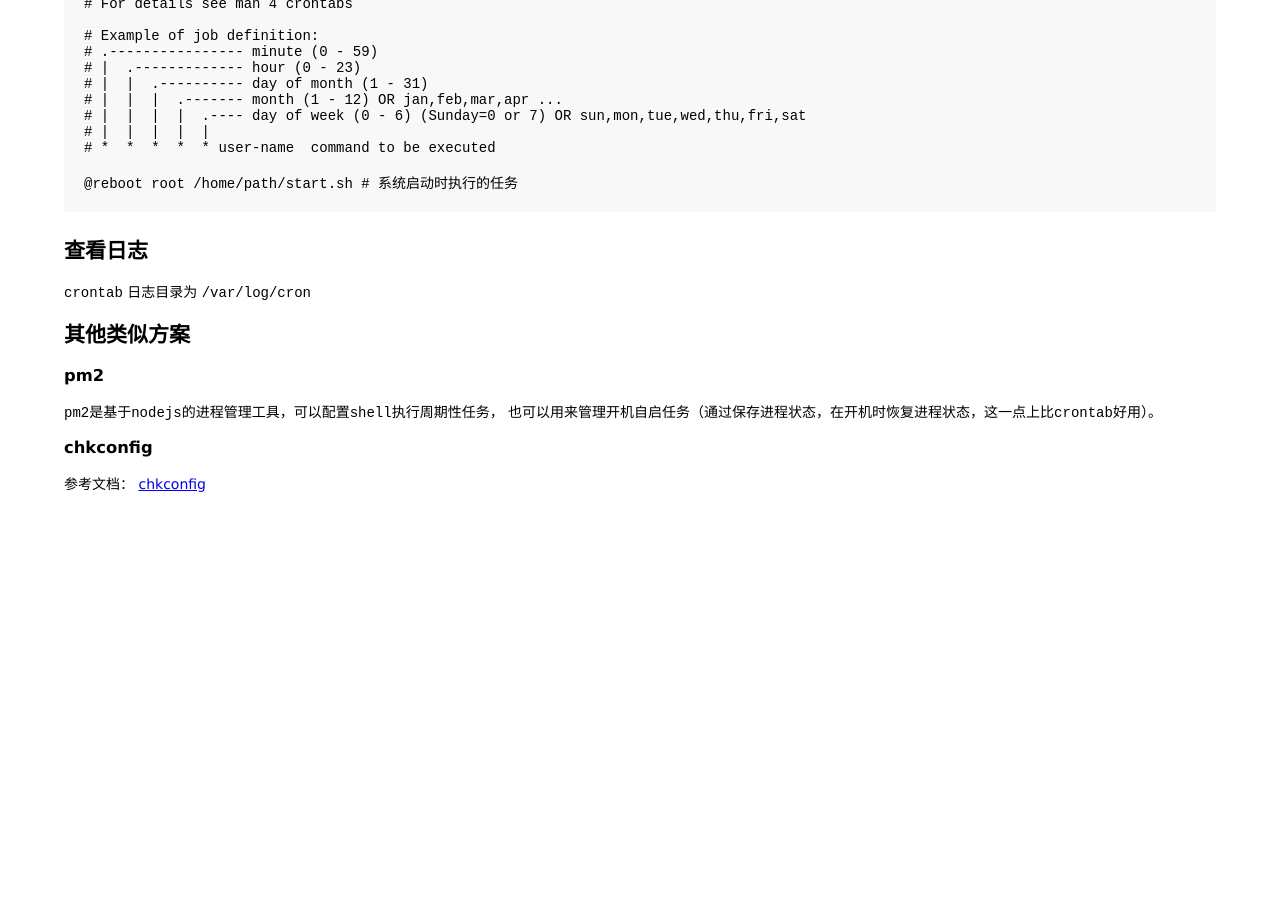
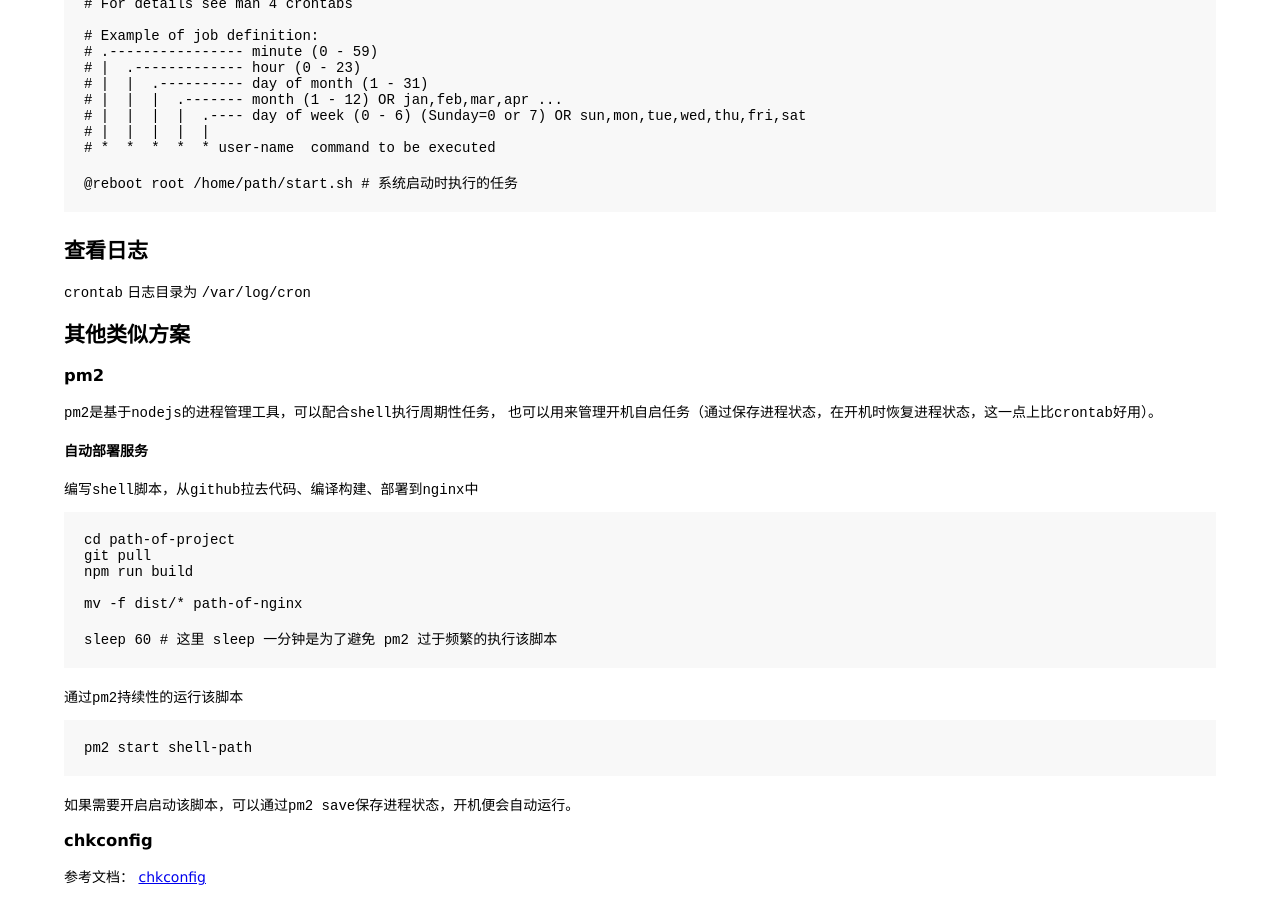
Before and after one commit to yihuaxiang/snippets, a Jekyll site: the page built from snippets/shell/crontab.md, in a window 1280 px wide and 900 px high, scrolled down 748 px. Built offline with Jekyll 4.4.1, drawn with Linux system fonts in a browser that asks for light colours; before the commit the page ends 1255 px from its top, so only the background shows below that.

Commit message:
feat: crontab

````diff
--- a/snippets/shell/crontab.md
+++ b/snippets/shell/crontab.md
@@ -58,9 +58,28 @@ MAILTO=root
 
 ### pm2
 
-`pm2`是基于`nodejs`的进程管理工具，可以配置`shell`执行周期性任务，
+`pm2`是基于`nodejs`的进程管理工具，可以配合`shell`执行周期性任务，
 也可以用来管理开机自启任务（通过保存进程状态，在开机时恢复进程状态，这一点上比`crontab`好用）。
 
+#### 自动部署服务
+
+编写`shell`脚本，从`github`拉去代码、编译构建、部署到`nginx`中
+```shell
+cd path-of-project
+git pull
+npm run build
+
+mv -f dist/* path-of-nginx
+
+sleep 60 # 这里 sleep 一分钟是为了避免 pm2 过于频繁的执行该脚本
+```
+
+通过`pm2`持续性的运行该脚本
+```shell
+pm2 start shell-path
+```
+
+如果需要开启启动该脚本，可以通过`pm2 save`保存进程状态，开机便会自动运行。
 ### chkconfig
 
 
````
